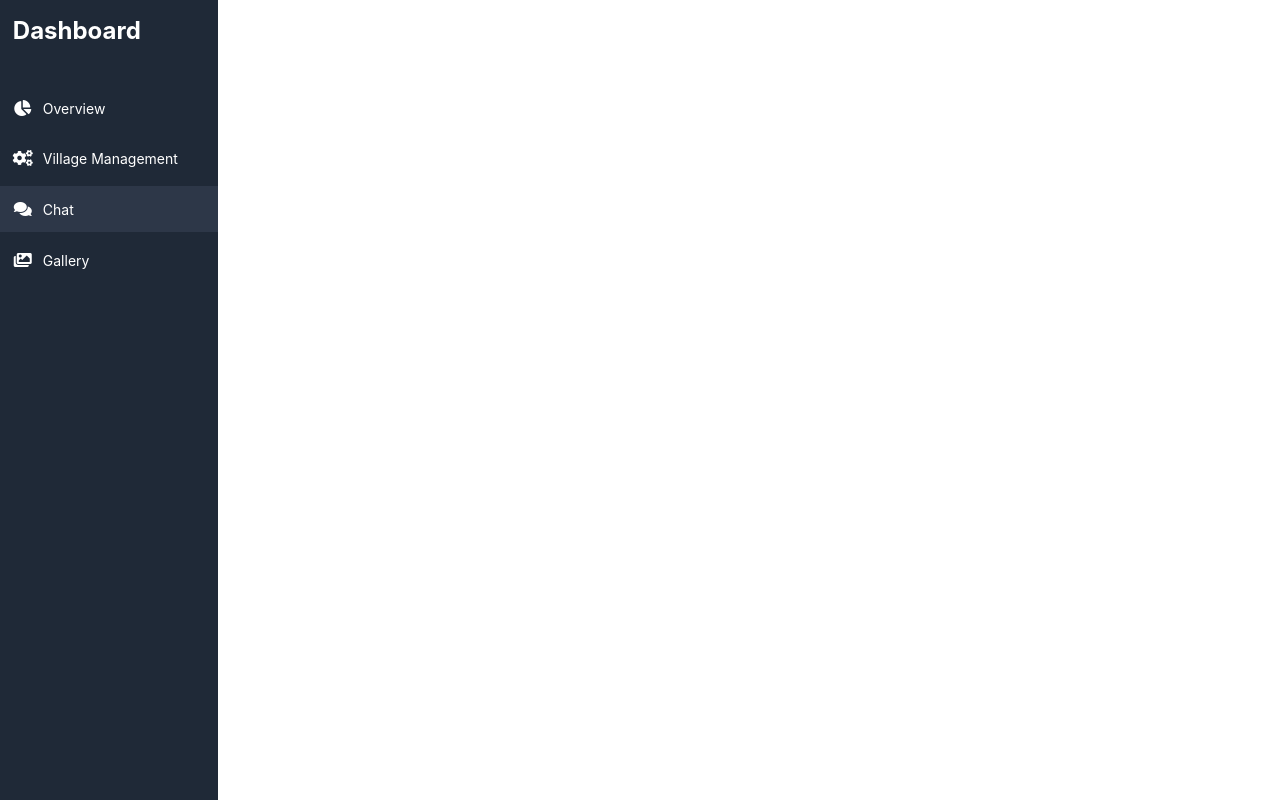
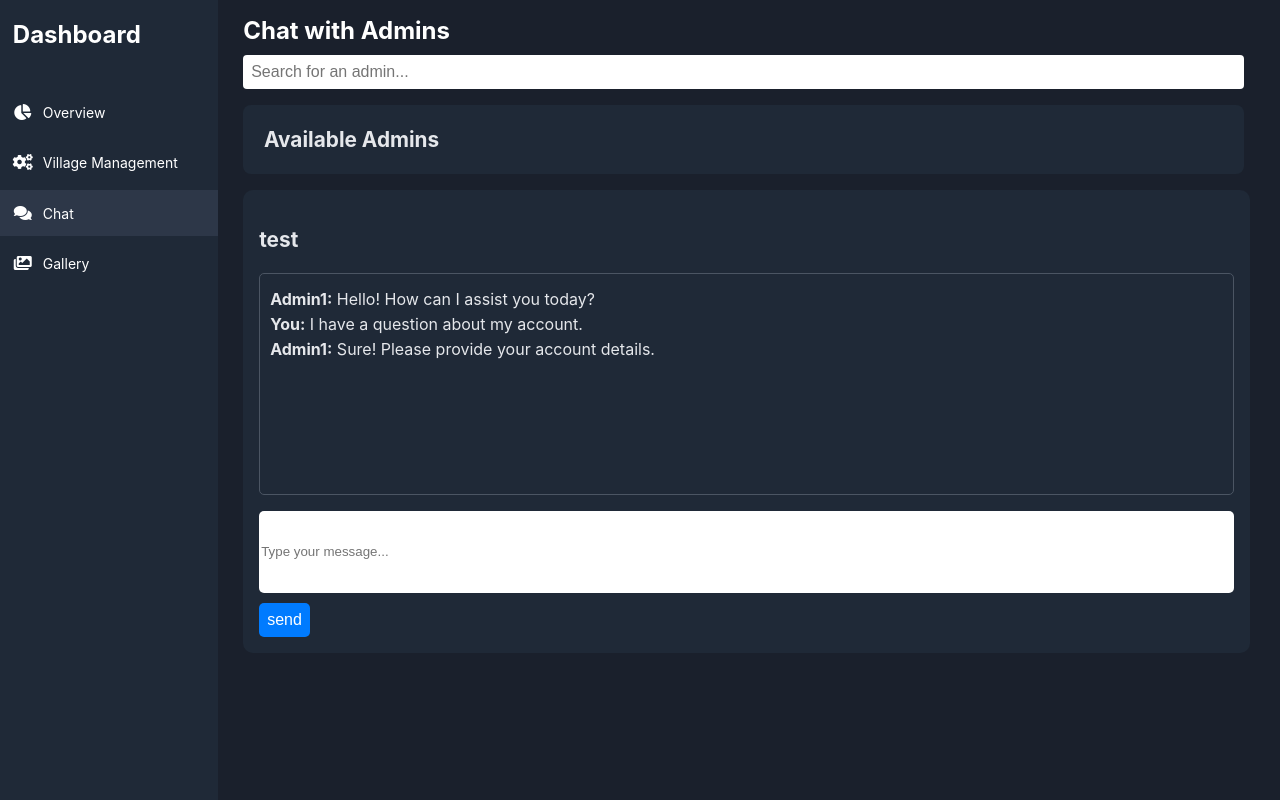
Before and after one commit to Baha-Alawneh/Villages-Management-System, a React (Create React App) app: page /chat in a window 1280 px wide. Built offline with nearby package versions, Linux system fonts and the light colour scheme.

Commit message:
feat:start in chat

```diff
--- a/src/App.js
+++ b/src/App.js
@@ -5,6 +5,7 @@ import { BrowserRouter as Router, Routes, Route } from "react-router-dom";
 import Dashboard from "./pages/dashboard/dashboard";
 import Overview from "./pages/overview/overview";
 import VillageManagement from "./pages/VillageManagement/villageManagement";
+import Chat from "./pages/chat/chat.js";
 
 
 
@@ -23,6 +24,7 @@ function App() {
       <Routes>
         <Route path="/" element={<Overview stats={stats} />} />
         <Route path="/village-management" element={<VillageManagement />} />
+        <Route path="/chat" element={<Chat />} />
       </Routes>
     </Router>
 
--- /dev/null
+++ b/src/pages/chat/chat-header.js
@@ -0,0 +1,19 @@
+import React from 'react';
+import "./chat.css"
+
+
+function chatHeader () {
+    return (
+        <>
+        <h1 className="chat-header">Chat with Admins</h1>
+        <div className="search-bar">
+            <input type="text" id="search" placeholder="Search for an admin..." />
+        </div>
+        <div className="admin-list">
+            <h1>Available Admins</h1>
+        </div>
+        </>
+    );
+}
+
+export default chatHeader;
--- /dev/null
+++ b/src/pages/chat/chat-window.js
@@ -0,0 +1,26 @@
+import React from "react";
+import "./chat.css"
+
+
+function chatWindow() {
+
+return (
+    <div className="chat-window">
+    <h3 id="admin-name">test</h3>
+    <div className="chat-box">
+        <p><strong>Admin1:</strong> <span>Hello! How can I assist you today?</span></p>
+        <p><strong>You:</strong> <span>I have a question about my account.</span></p>
+        <p><strong>Admin1:</strong> <span>Sure! Please provide your account details.</span></p>
+    </div>
+
+    <div className="message-input">
+        <input type="text" placeholder="Type your message..." className="message" />
+        <input type="button" value="send" className="send"/>
+    </div>
+</div>
+);
+
+
+}
+
+export default chatWindow;
--- /dev/null
+++ b/src/pages/chat/chat.css
@@ -0,0 +1,141 @@
+:root {
+    --background-color:#1a202c;
+    --second-color:#1f2937;
+}
+
+
+
+/* body {
+    font-family: "Arial", sans-serif;
+    margin: 0;
+    padding: 0;
+    height: 100vh;
+    display: grid;
+    grid-template-columns: 1fr 5fr;
+    grid-template-areas: "dashboard chat";
+
+} */
+@media (max-width: 767px) {
+    body{
+        grid-template-columns: 1fr 7fr;
+
+    }
+}
+
+.container {
+    padding-left: 2vw;
+    grid-area: chat;
+    background-color: var(--background-color);
+    overflow-y: auto;
+    height: 100vh;
+}
+.chat-header {
+    font-size: 1.5em;
+    margin-bottom: 10px;
+    margin-left: auto;
+    padding: 0;
+}
+h1 {
+    padding-left: 1vw;
+    font-size: 1.5rem;
+    color: white;
+}
+.admin-list h1,h3 {
+    font-size: 1.3em;
+    color:#e5e7eb;
+}
+.search-bar {
+    margin-bottom: 2vh;
+}
+.search-bar input {
+    width: 95%;
+    padding: 1vh;
+    font-size: 1em;
+    border: none;
+    border-radius: 4px;
+    outline: none;
+    margin: auto;
+}
+.admin-list {
+    background-color: var(--second-color);
+    padding: 1vh;
+    border-radius: 8px;
+    width: 95%;
+}
+.admin-item {
+    display: inline-block;
+    text-align: center;
+    margin-left: 2.5vh;
+}
+.admin-icon {
+        width: 50px;
+        height: 50px;
+        border-radius: 50%;
+        margin-bottom: 5px;
+        background-color: #ddd;
+        /* background-image: url('../resources/images/admin.png'); Path to your image */
+        background-size: cover;
+        background-position: center;
+        cursor: pointer;
+ }
+
+ .admin-icon:hover {
+    background-color: #4b5563;
+    transition: background-color 0.2s ease-in-out;
+ }
+.admin-item span {
+    font-size: 1em;
+    color: #ddd;
+}
+.chat-window {
+    margin-top: 2vh;
+    background-color: var(--second-color);
+    border-radius: 10px;
+    padding: 2vh;
+    margin-bottom: 2vw;
+    width: 94%;
+}
+
+.chat-box {
+    height: 25vh;
+    margin-bottom: 2vh;
+    border: 1px solid #4b5563;
+    border-radius: 5px;
+    padding: 10px;
+    background-color: var(--second-color);
+}
+
+.chat-box p {
+    margin: 5px 0;
+    color: #e5e7eb;
+
+}
+
+.message-input {
+    display: flex;
+    flex-direction: column;
+    gap: 10px;
+}
+
+.message-input .message {
+    height: 10vh;
+    border: none;
+    border-radius: 5px;
+    outline: none;
+}
+
+.message-input .send {
+    width:fit-content;
+    padding: 1vh;
+    font-size: 1em;
+    background-color: #007bff;
+    color: #ffffff;
+    border: none;
+    border-radius: 5px;
+    cursor: pointer;
+    transition: background-color 0.3s ease;
+}
+
+.message-input .send:hover {
+    background-color: #0056b3;
+}
--- /dev/null
+++ b/src/pages/chat/chat.js
@@ -0,0 +1,17 @@
+import ChatHeader from "./chat-header";
+import ChatWindow from "./chat-window";
+import React from "react";
+import Layout from "../../Components/Layout";
+
+function Chat() {
+return (
+  <Layout>
+    <div className="container">
+      <ChatHeader />
+      <ChatWindow />
+      </div>
+  </Layout>
+ );
+}
+
+export default Chat;
```
Lines whose indentation alone changed are shown as unchanged.
